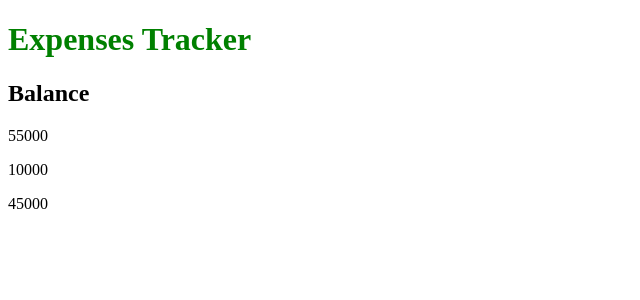
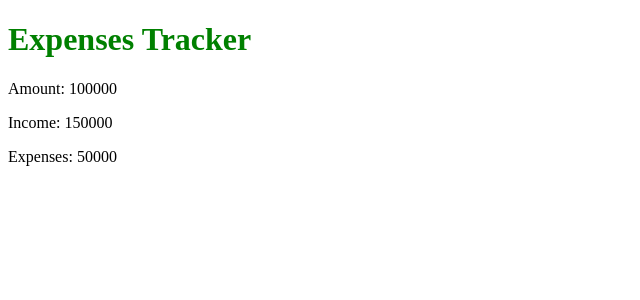
Before and after one commit to johncardozo/frontend-intermedio, an Angular app in the folder angular-expenses-tracker/: page / in a window 1280 px wide. Shown: the top 300 px of the page, without its empty margins (0-640 px from the left). Built offline with nearby package versions, Linux system fonts and the light colour scheme.

Commit message:
Angular: Paso de objetos como parámetros al componente Balance

```diff
--- a/angular-expenses-tracker/src/app/app.component.html
+++ b/angular-expenses-tracker/src/app/app.component.html
@@ -1,2 +1,2 @@
 <h1>Expenses Tracker</h1>
-<app-balance title="Balance" />
+<app-balance [balance]="balance" />
--- a/angular-expenses-tracker/src/app/app.component.ts
+++ b/angular-expenses-tracker/src/app/app.component.ts
@@ -1,10 +1,15 @@
 import { Component } from '@angular/core';
+import { Balance } from '../app/models/balance.model';
 
 @Component({
   selector: 'app-root',
   templateUrl: './app.component.html',
-  styleUrls: ['./app.component.scss']
+  styleUrls: ['./app.component.scss'],
 })
 export class AppComponent {
-  title = 'angular-expenses-tracker';
+  balance: Balance = {
+    amount: 100_000,
+    income: 150_000,
+    expenses: 50_000,
+  };
 }
--- a/angular-expenses-tracker/src/app/components/balance/balance.component.html
+++ b/angular-expenses-tracker/src/app/components/balance/balance.component.html
@@ -1,5 +1,5 @@
-<h2>{{ title }}</h2>
-
-<p>{{ balance.amount }}</p>
-<p>{{ balance.income }}</p>
-<p>{{ balance.expenses }}</p>
+<div *ngIf="balance">
+  <p>Amount: {{ balance.amount }}</p>
+  <p>Income: {{ balance.income }}</p>
+  <p>Expenses: {{ balance.expenses }}</p>
+</div>
--- a/angular-expenses-tracker/src/app/components/balance/balance.component.ts
+++ b/angular-expenses-tracker/src/app/components/balance/balance.component.ts
@@ -6,10 +6,5 @@ import { Balance } from '../../models/balance.model';
   styleUrls: ['./balance.component.scss'],
 })
 export class BalanceComponent {
-  @Input() title: string = '';
-  @Input() balance: Balance = {
-    amount: 55_000,
-    income: 100_00,
-    expenses: 45_000,
-  };
+  @Input() balance!: Balance;
 }
```
